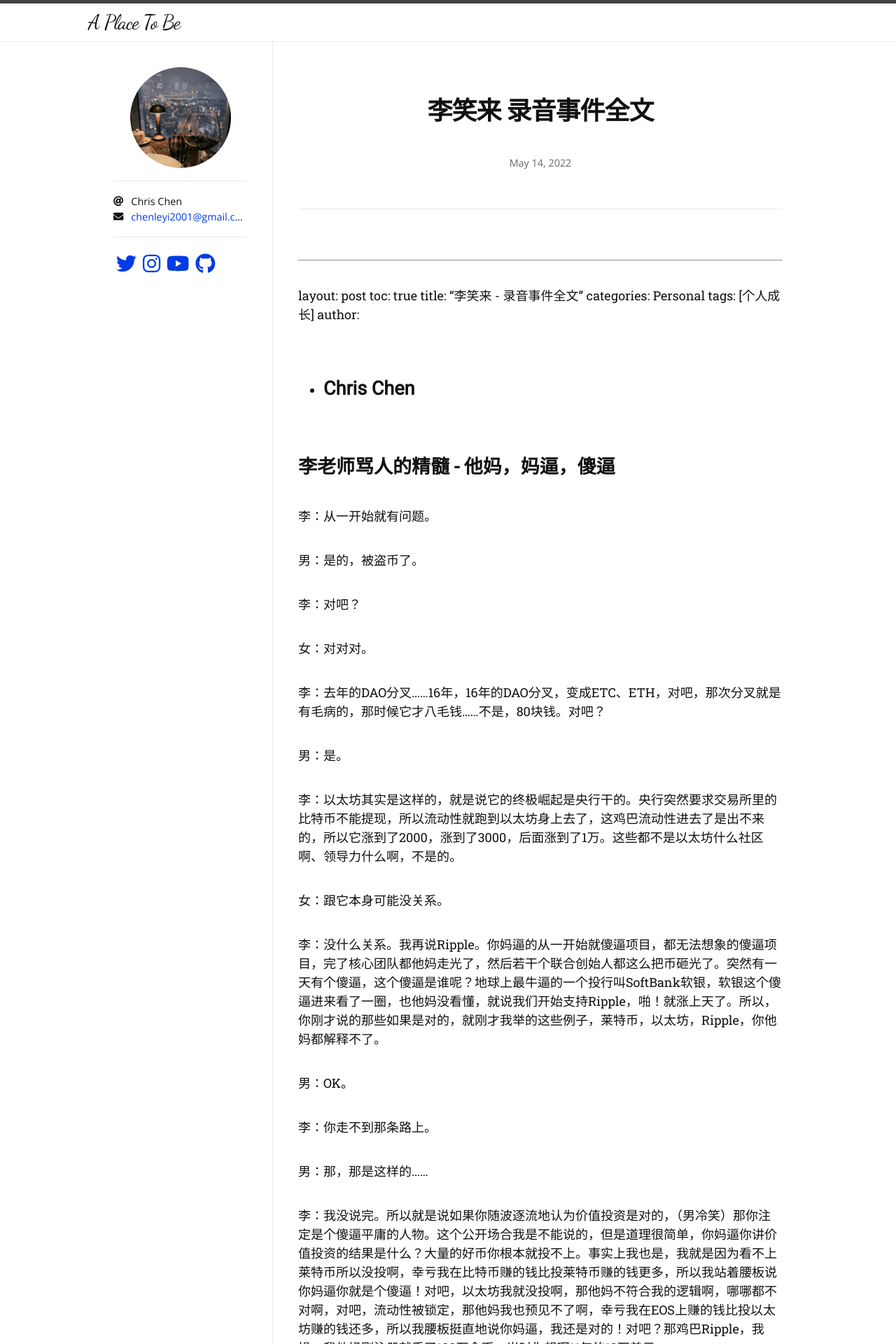
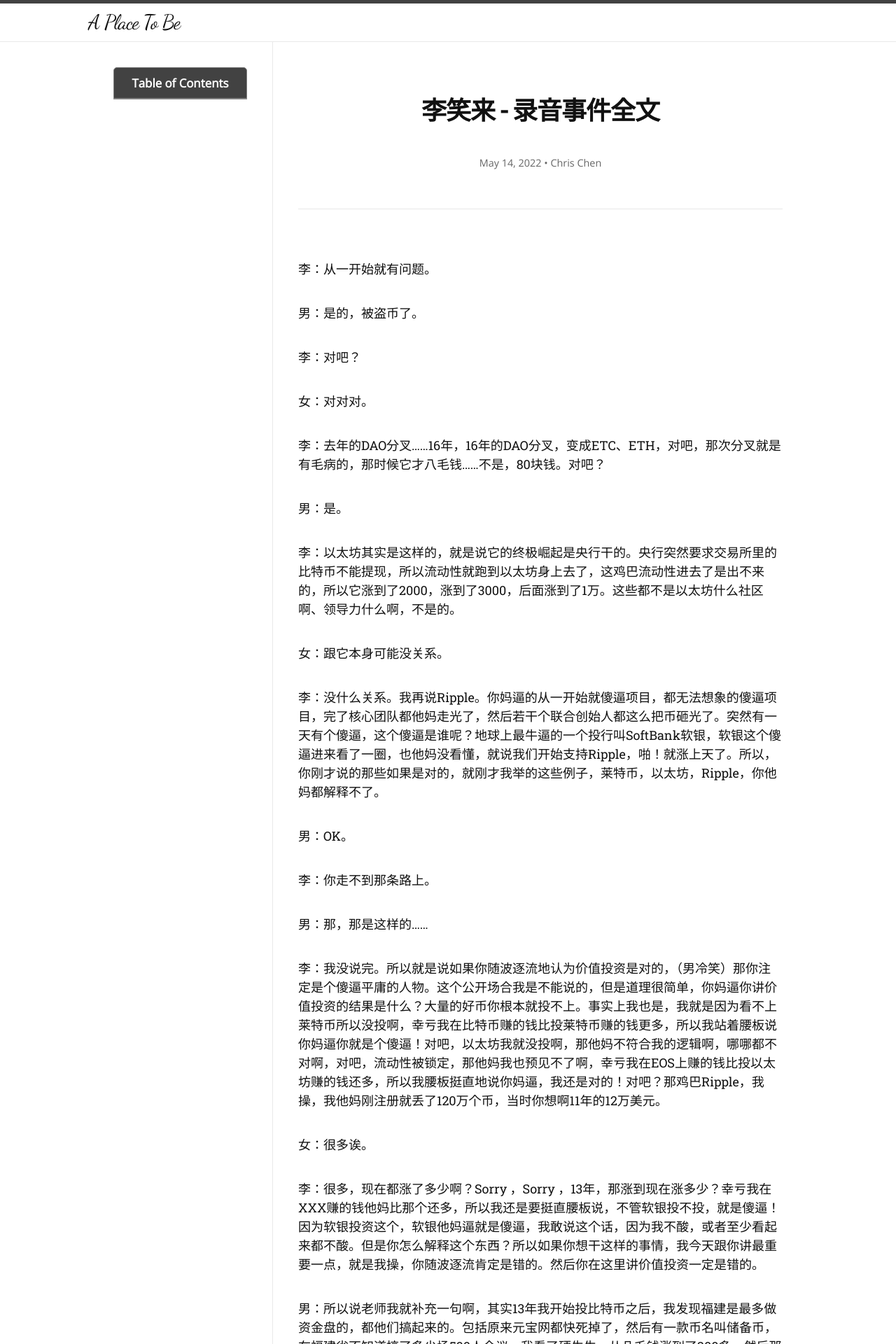
Before and after one commit to realChrisChen/realChrisChen.github.io, a Jekyll site: the page built from _posts/2022-05-14-李笑来 - 录音事件全文.md, in a window 1280 px wide. Shown: the top 1920 px of the page at 70% size. Built offline with Jekyll 4.4.1, drawn with Linux system fonts in a browser that asks for light colours; nearby versions of some CDN libraries; some web fonts are replaced; our own code applies the rules of GitHub Pages for plain Markdown files; some of the changed text lies outside the part shown.

Commit message:
Daily Dose

```diff
--- a/_posts/2022-05-14-李笑来 - 录音事件全文.md
+++ b/_posts/2022-05-14-李笑来 - 录音事件全文.md
@@ -1,4 +1,3 @@
-
 ---
 layout: post
 toc: true
@@ -9,7 +8,7 @@
   - Chris Chen
 ---
 
-## 李老师骂人的精髓 - 他妈，妈逼，傻逼
+
 李：从一开始就有问题。
 
 男：是的，被盗币了。
```
